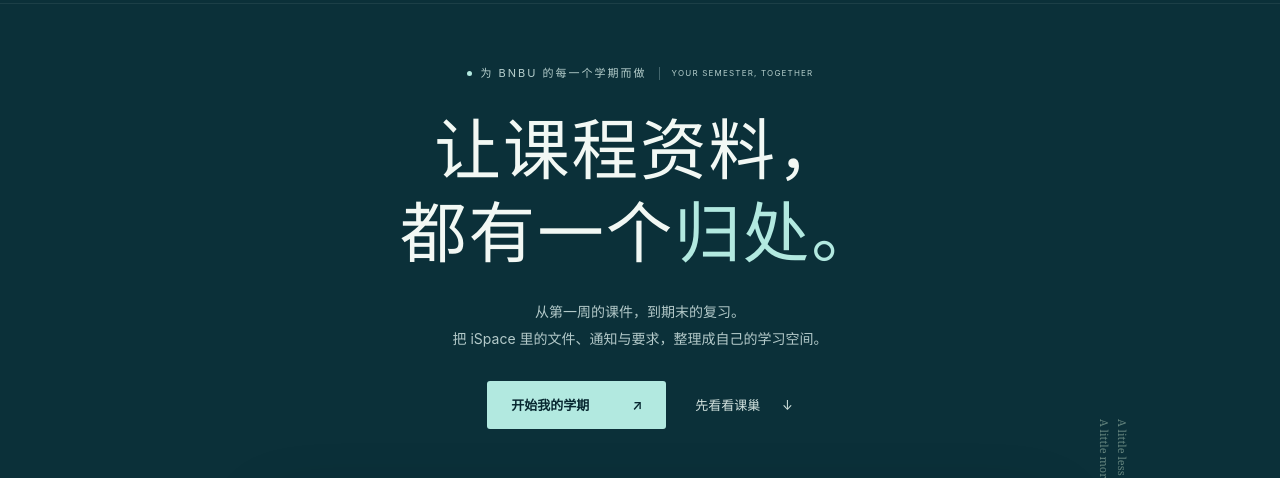
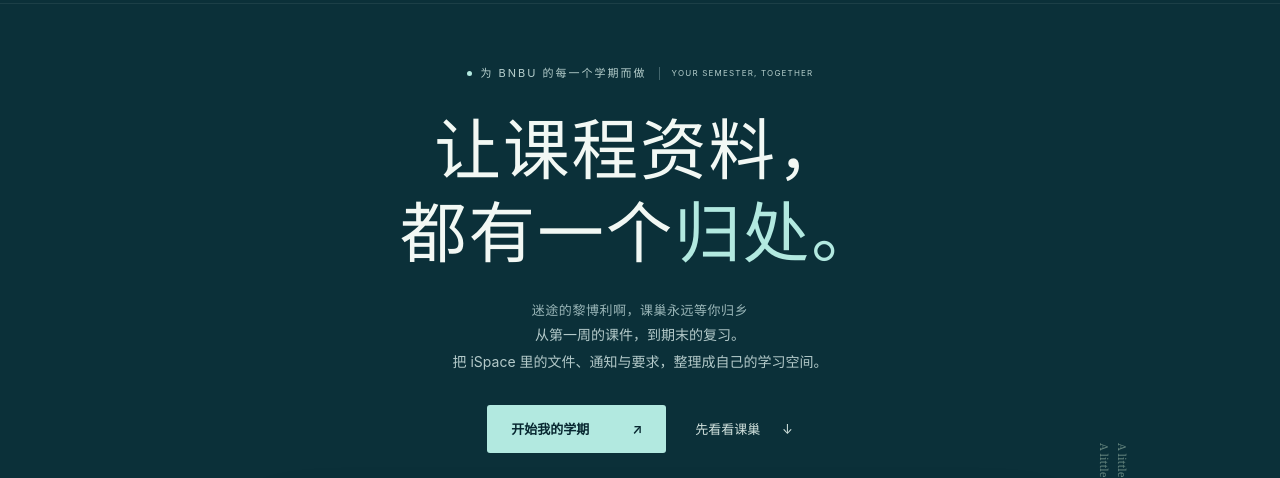
Before and after one commit to linwu008/ispace-downloader, a website: page cloud/public/index.html in a window 1280 px wide. Shown: the part 90-568 px from the top of the page. Drawn offline with Linux system fonts and the light colour scheme; no server answers.

Commit message:
ui: add quiet homecoming subtitle to landing page

```diff
--- a/cloud/public/index.html
+++ b/cloud/public/index.html
@@ -33,6 +33,7 @@
             <span class="tag">YOUR SEMESTER, TOGETHER</span>
           </div>
           <h1>让课程资料，<br />都有一个<span>归处。</span></h1>
+          <p class="hero-easter-egg" data-no-translate="true">迷途的黎博利啊，课巢永远等你归乡</p>
           <p class="hero-description">
             从第一周的课件，到期末的复习。<br />把 iSpace
             里的文件、通知与要求，整理成自己的学习空间。
--- a/cloud/public/public-site.css
+++ b/cloud/public/public-site.css
@@ -1949,3 +1949,14 @@ html[lang="en"] .app-preview .saved {
   .help-page .site-header nav { display: flex; }
   .help-page .site-header nav a, .help-page .nav-login { font-size: 13px; }
 }
+
+/* A quiet homepage subtitle; keep the product description visually primary. */
+.home .hero-easter-egg {
+  margin: 12px 0 0;
+  font-size: 13px;
+  font-weight: 400;
+  line-height: 1.8;
+  letter-spacing: .04em;
+  color: #9ab6b8;
+  text-wrap: balance;
+}
```
